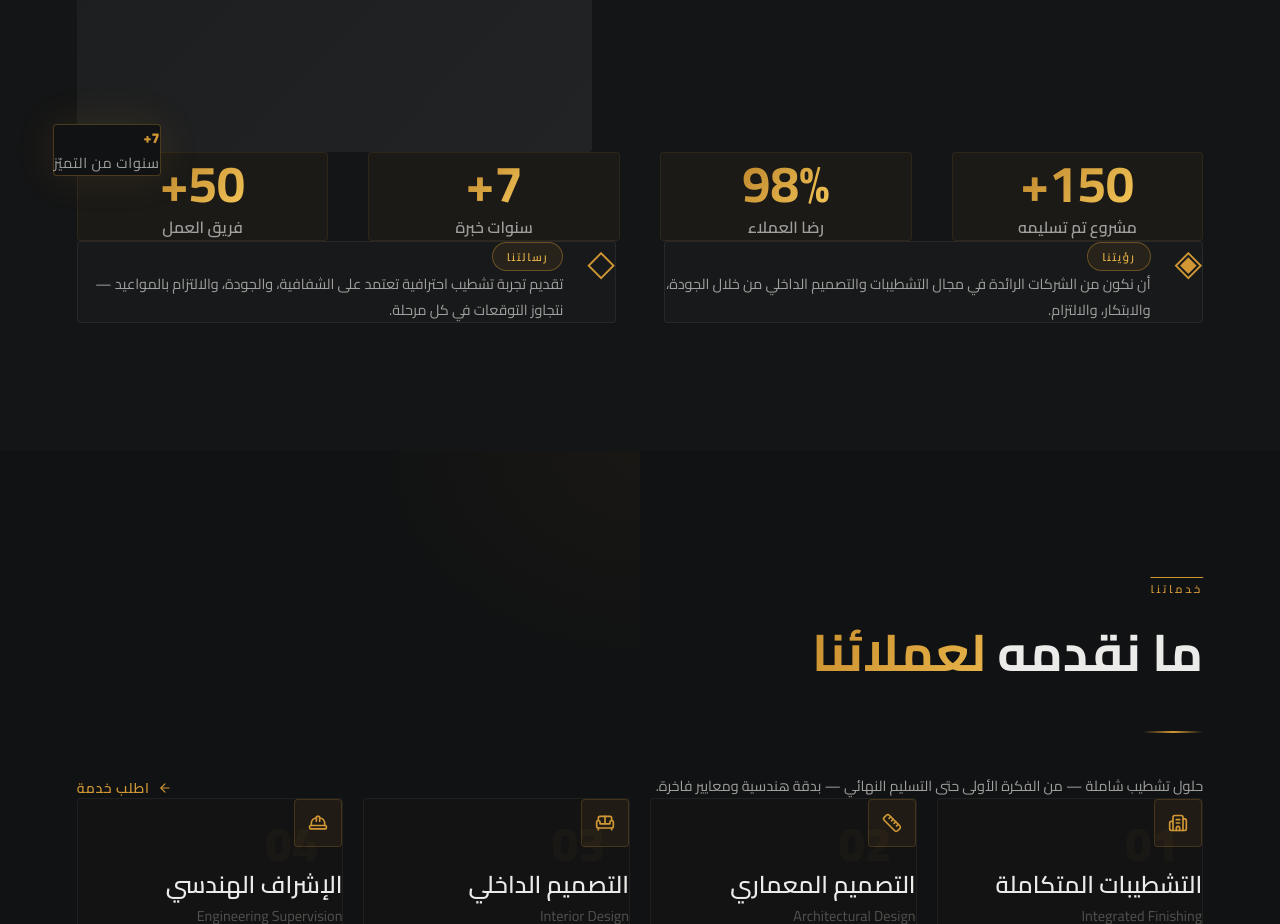
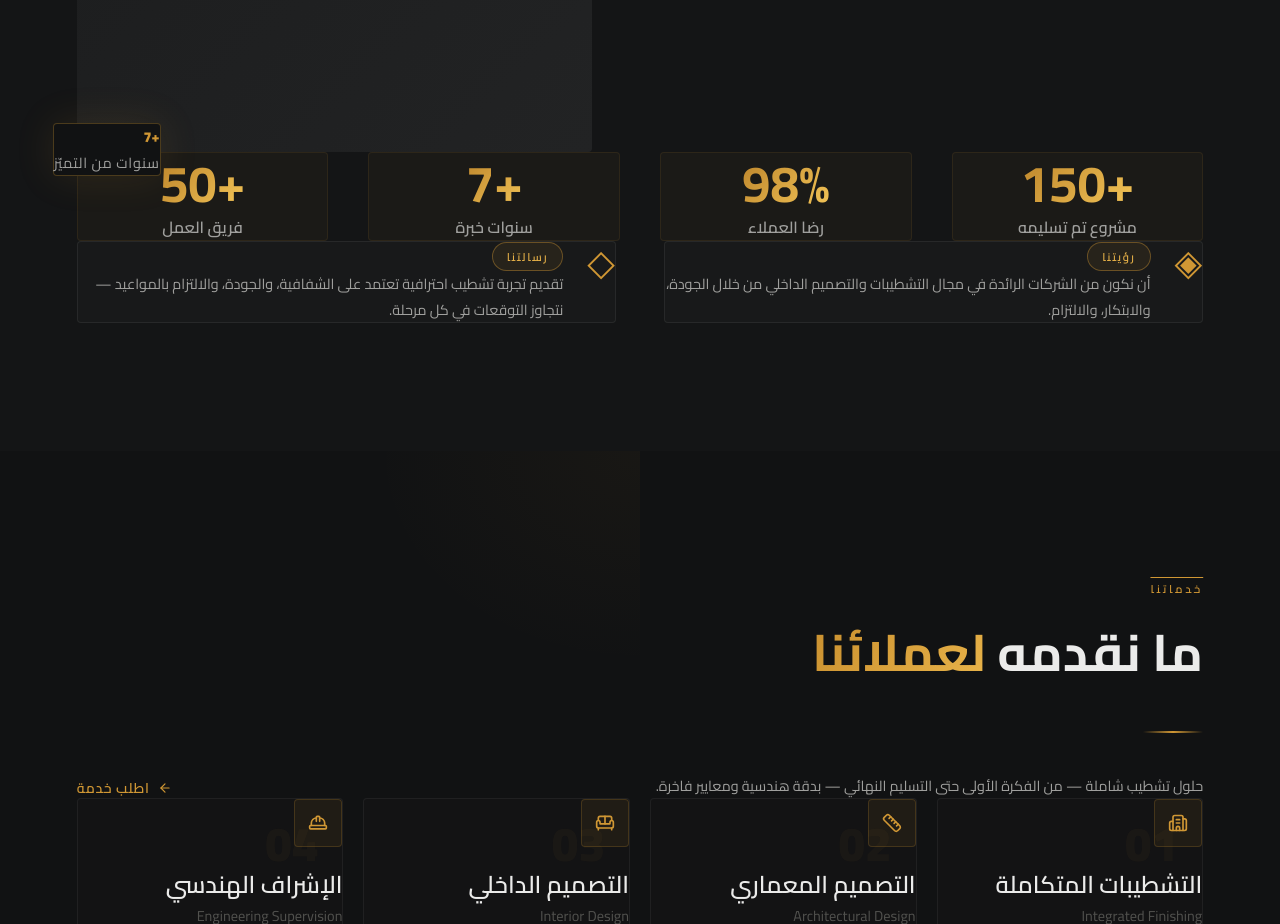
Before and after one commit to MohamedTarek2412/PixelsGroup, a Next.js app: page / in a window 1280 px wide. Shown: the part 1420-2344 px from the top of the page. Built offline with nearby package versions, Linux system fonts and the light colour scheme.

Commit message:
Fix all TS errors: make Project fields optional, fix dir=ltr for Arabic/English numbers

```diff
--- a/src/components/sections/About.tsx
+++ b/src/components/sections/About.tsx
@@ -110,7 +110,7 @@ export function About() {
               viewport={viewportOnce}
               transition={{ duration: 0.6, delay: 0.4 }}
             >
-              <p className="text-xl sm:text-2xl font-black" style={{ color: "var(--color-gold)", fontFamily: "var(--font-accent)" }}>7+</p>
+              <p className="text-xl sm:text-2xl font-black inline-block" dir="ltr" style={{ color: "var(--color-gold)", fontFamily: "var(--font-accent)" }}>7+</p>
               <p className="text-[10px] sm:text-xs tracking-wider" style={{ color: "var(--text-secondary)" }}>سنوات من التميّز</p>
             </motion.div>
           </motion.div>
@@ -135,7 +135,8 @@ export function About() {
               }}
             >
               <span
-                className="counter-number"
+                className="counter-number inline-block"
+                dir="ltr"
                 style={{
                   background: "linear-gradient(135deg, var(--color-gold-dark), var(--color-gold-bright))",
                   WebkitBackgroundClip: "text",
--- a/src/types/index.ts
+++ b/src/types/index.ts
@@ -39,11 +39,11 @@ export interface Project {
   location: string;
   type: string;
   area?: string;
-  year: string;
-  coverImage: string;
+  year?: string;
+  coverImage?: string;
   images: string[];
-  description: string;
-  category: "residential" | "commercial" | "administrative";
+  description?: string;
+  category?: "residential" | "commercial" | "administrative";
 }
 
 export interface ProcessStep {
```
